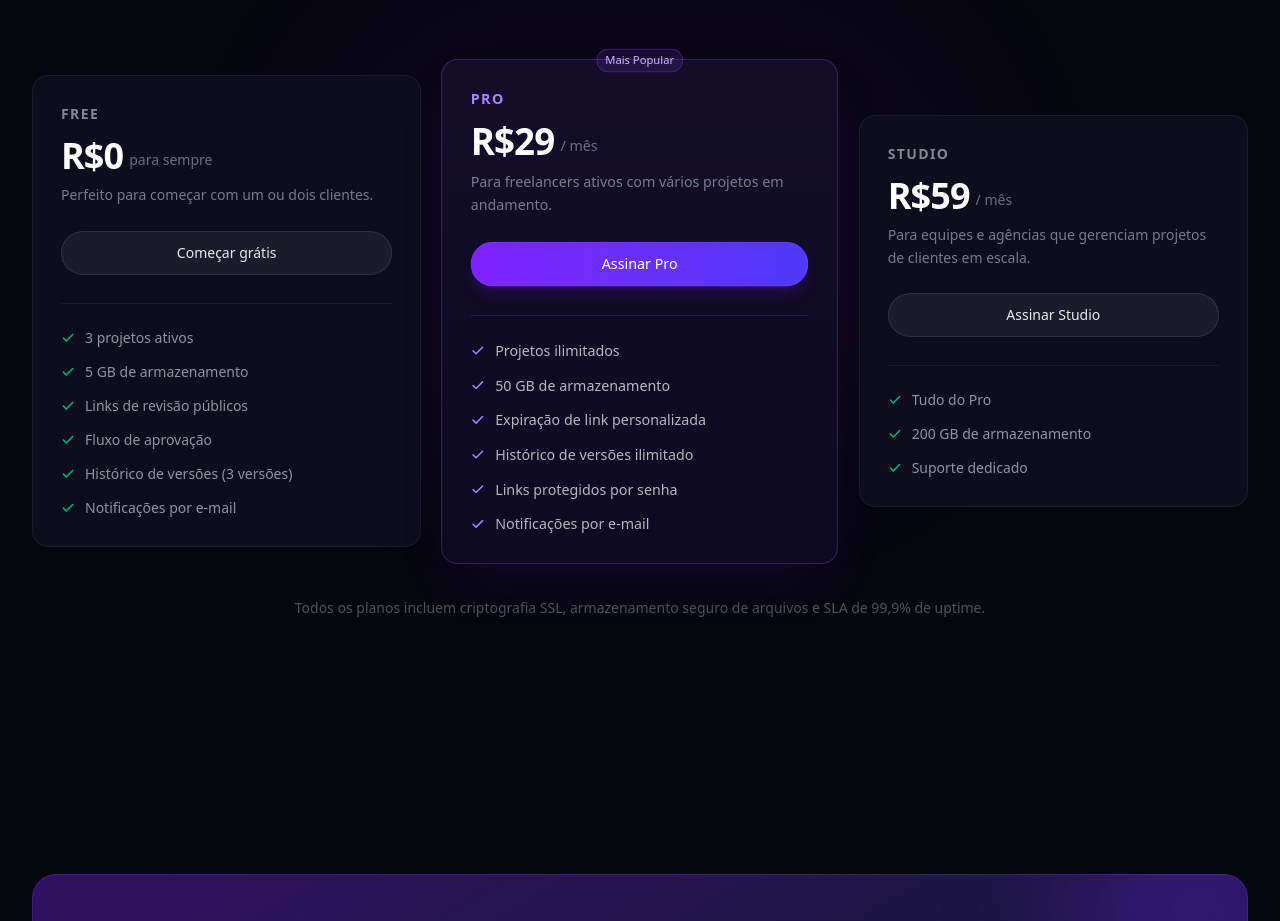
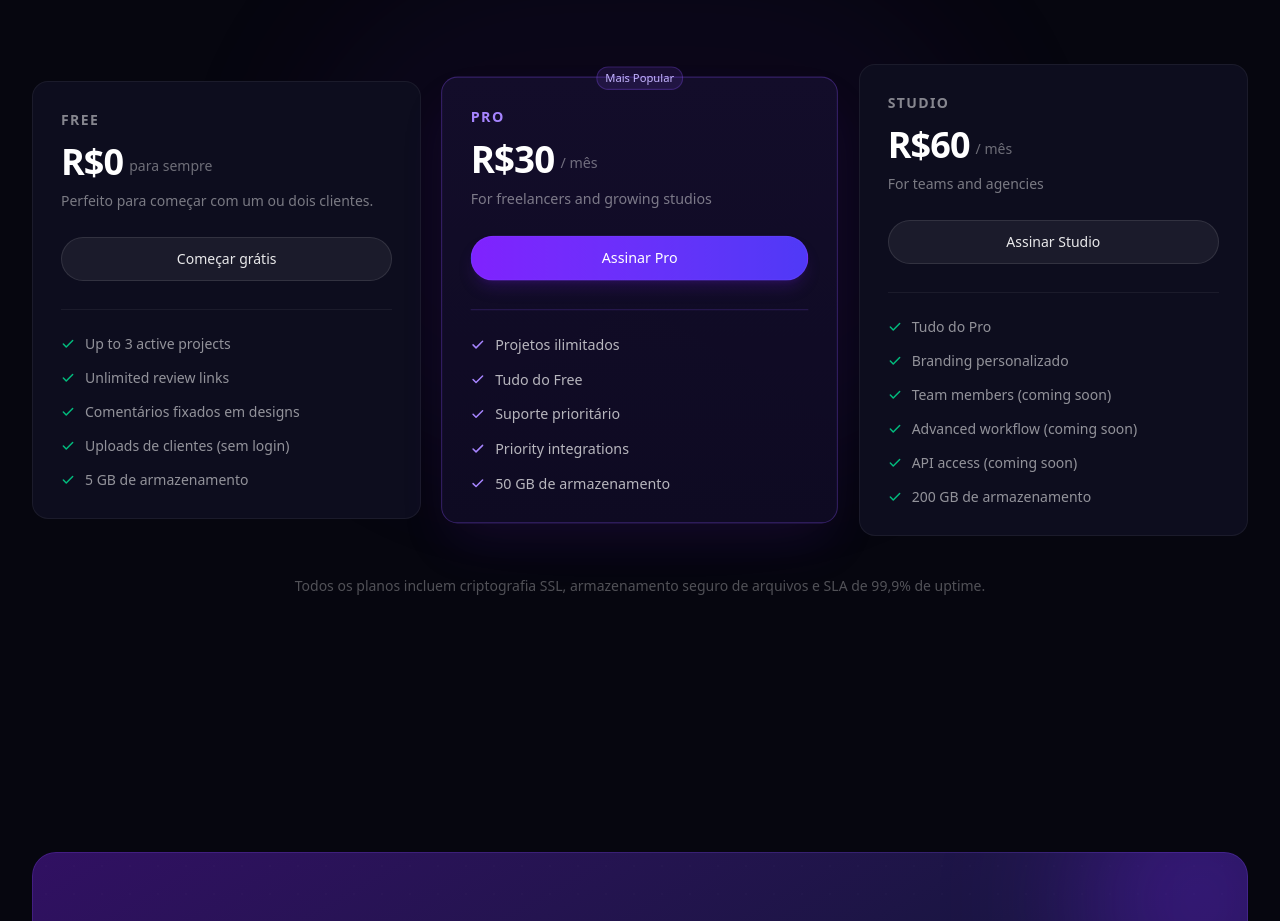
Before and after one commit to joaosilva-web/approveflow, a Next.js app: page / in a window 1280 px wide. Shown: the part 3100-4021 px from the top of the page. Built offline with nearby package versions, Linux system fonts and the light colour scheme.

Commit message:
marketing: use canonical PLANS in Pricing; translate features for PT

```diff
--- a/features/marketing/components/Pricing.tsx
+++ b/features/marketing/components/Pricing.tsx
@@ -6,6 +6,7 @@ import { Badge } from "@/components/ui/Badge";
 import { Container } from "@/components/ui/Container";
 import { cn } from "@/lib/utils";
 import { useLang, type Lang } from "@/features/marketing/context/lang-context";
+import { PLANS } from "@/features/billing/plans";
 
 // ─── Bilingual copy ───────────────────────────────────────────────────────────
 
@@ -41,103 +42,55 @@ type Plan = {
   badge?: string;
 };
 
+function translateFeatureToPt(feature: string) {
+  const map: Record<string, string> = {
+    "5 GB storage": "5 GB de armazenamento",
+    "50 GB storage": "50 GB de armazenamento",
+    "200 GB storage": "200 GB de armazenamento",
+    "Unlimited active projects": "Projetos ilimitados",
+    "Unlimited projects": "Projetos ilimitados",
+    "Public review links": "Links de revisão públicos",
+    "Guest uploads (no client login needed)": "Uploads de clientes (sem login)",
+    "Pinned comments on designs": "Comentários fixados em designs",
+    "Everything in Free": "Tudo do Free",
+    "Everything in Pro": "Tudo do Pro",
+    "Priority support": "Suporte prioritário",
+    "Custom branding": "Branding personalizado",
+  };
+
+  return map[feature] ?? feature;
+}
+
+function planToCard(lang: Lang, planCode: string) : Plan {
+  const def = PLANS[planCode];
+  const price = `R$${Math.round(def.priceBrl)}`;
+  const period = lang === "pt" ? "/ mês" : "/ month";
+  const description = lang === "pt" ? def.description : def.description;
+
+  const features = def.features.map((f) => (lang === "pt" ? translateFeatureToPt(f) : f));
+
+  const ctaMap: Record<string, {pt:string;en:string;badge?:string;highlight?:boolean}> = {
+    free: { pt: "Começar grátis", en: "Start for free", highlight: false },
+    pro: { pt: "Assinar Pro", en: "Get Pro", badge: "Mais Popular", highlight: true },
+    studio: { pt: "Assinar Studio", en: "Get Studio", highlight: false },
+  };
+
+  const meta = ctaMap[planCode];
+
+  return {
+    name: lang === "pt" ? (planCode === "free" ? "Free" : planCode === "pro" ? "Pro" : "Studio") : def.name,
+    price,
+    period: lang === "pt" && def.priceBrl === 0 ? "para sempre" : period,
+    description: lang === "pt" ? (planCode === "free" ? "Perfeito para começar com um ou dois clientes." : def.description) : def.description,
+    features,
+    cta: lang === "pt" ? meta.pt : meta.en,
+    highlight: !!meta.highlight,
+    badge: meta.badge,
+  };
+}
+
 function getPlans(lang: Lang): Plan[] {
-  if (lang === "pt") {
-    return [
-      {
-        name: "Free",
-        price: "R$0",
-        period: "para sempre",
-        description: "Perfeito para começar com um ou dois clientes.",
-        features: [
-          "3 projetos ativos",
-          "5 GB de armazenamento",
-          "Links de revisão públicos",
-          "Fluxo de aprovação",
-          "Histórico de versões (3 versões)",
-          "Notificações por e-mail",
-        ],
-        cta: "Começar grátis",
-        highlight: false,
-      },
-      {
-        name: "Pro",
-        price: "R$29",
-        period: "/ mês",
-        description:
-          "Para freelancers ativos com vários projetos em andamento.",
-        features: [
-          "Projetos ilimitados",
-          "50 GB de armazenamento",
-          "Expiração de link personalizada",
-          "Histórico de versões ilimitado",
-          "Links protegidos por senha",
-          "Notificações por e-mail",
-        ],
-        cta: "Assinar Pro",
-        highlight: true,
-        badge: "Mais Popular",
-      },
-      {
-        name: "Studio",
-        price: "R$59",
-        period: "/ mês",
-        description:
-          "Para equipes e agências que gerenciam projetos de clientes em escala.",
-        features: [
-          "Tudo do Pro",
-          "200 GB de armazenamento",
-          "Suporte dedicado",
-        ],
-        cta: "Assinar Studio",
-        highlight: false,
-      },
-    ];
-  }
-  return [
-    {
-      name: "Free",
-      price: "R$0",
-      period: "forever",
-      description: "Perfect for getting started with one or two clients.",
-      features: [
-        "3 active projects",
-        "5 GB storage",
-        "Public review links",
-        "Approval flow",
-        "Version history (3 versions)",
-        "Email notifications",
-      ],
-      cta: "Start for free",
-      highlight: false,
-    },
-    {
-      name: "Pro",
-      price: "R$29",
-      period: "/ month",
-      description: "For active freelancers with multiple ongoing projects.",
-      features: [
-        "Unlimited projects",
-        "50 GB storage",
-        "Custom link expiration",
-        "Unlimited version history",
-        "Password-protected links",
-        "Email notifications",
-      ],
-      cta: "Get Pro",
-      highlight: true,
-      badge: "Most Popular",
-    },
-    {
-      name: "Studio",
-      price: "R$59",
-      period: "/ month",
-      description: "For teams and agencies managing client projects at scale.",
-      features: ["Everything in Pro", "200 GB storage", "Dedicated support"],
-      cta: "Get Studio",
-      highlight: false,
-    },
-  ];
+  return ["free", "pro", "studio"].map((code) => planToCard(lang, code));
 }
 
 // ─── Check icon ───────────────────────────────────────────────────────────────
```
